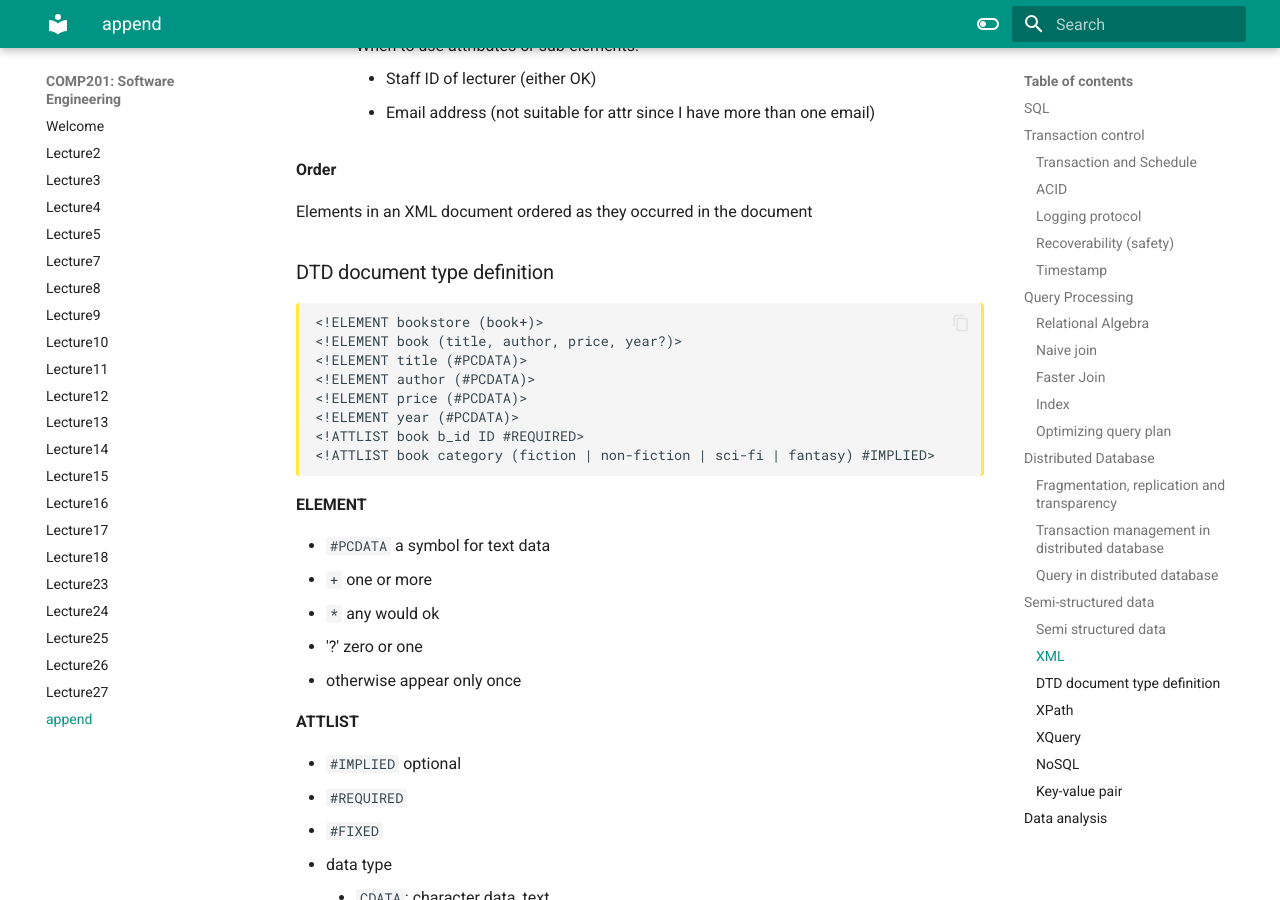
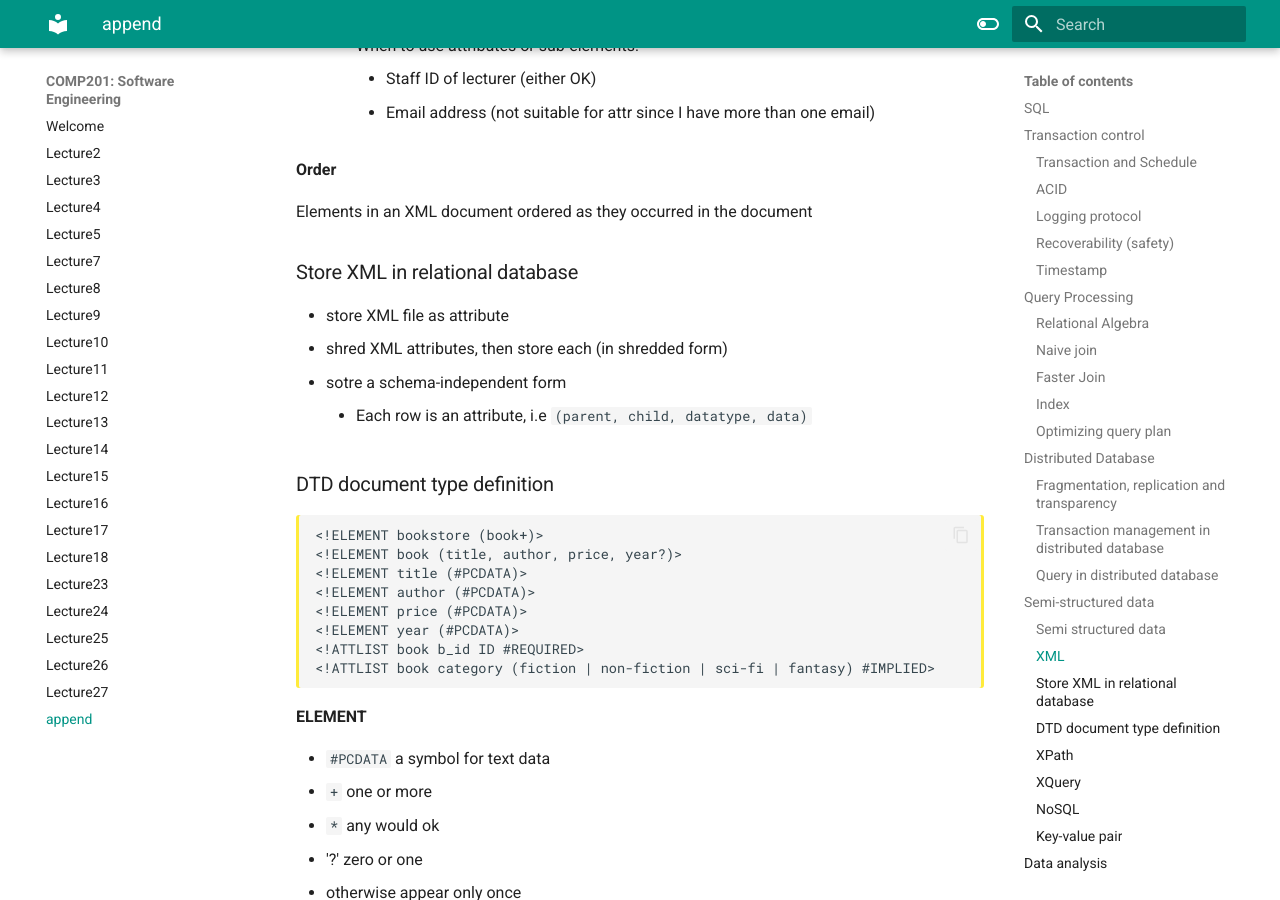
Before and after one commit to SoySauceZhu/COMP201, an MkDocs documentation site: the page built from docs/COMP207.md, in a window 1280 px wide and 900 px high, scrolled down 18767 px. Built offline with MkDocs 1.6.1 and Material for MkDocs 9.7.7, drawn with Linux system fonts in a browser that asks for light colours; some of the changed text lies outside the part shown.

Commit message:
Update COMP207.md

````diff
--- a/docs/COMP207.md
+++ b/docs/COMP207.md
@@ -350,6 +350,13 @@ XML forms a tree-like graph, not allow child with multiple parents
 
 Elements in an XML document ordered as they occurred in the document
 
+### Store XML in relational database
+
+- store XML file as attribute
+- shred XML attributes, then store each (in shredded form)
+- sotre a schema-independent form
+      - Each row is an attribute, i.e `(parent, child, datatype, data)`
+
 ### DTD document type definition
 
 ```
@@ -474,6 +481,13 @@ CAP theorem: We cannot achieve at the same time:
 - Availability
 - Partition-tolerance
 
+**Approach for noSQL storing**
+
+- Key-value pair
+- column store
+- document store
+- graph databases
+
 ### Key-value pair
 
 Store key-value pair in distributed way.
````
